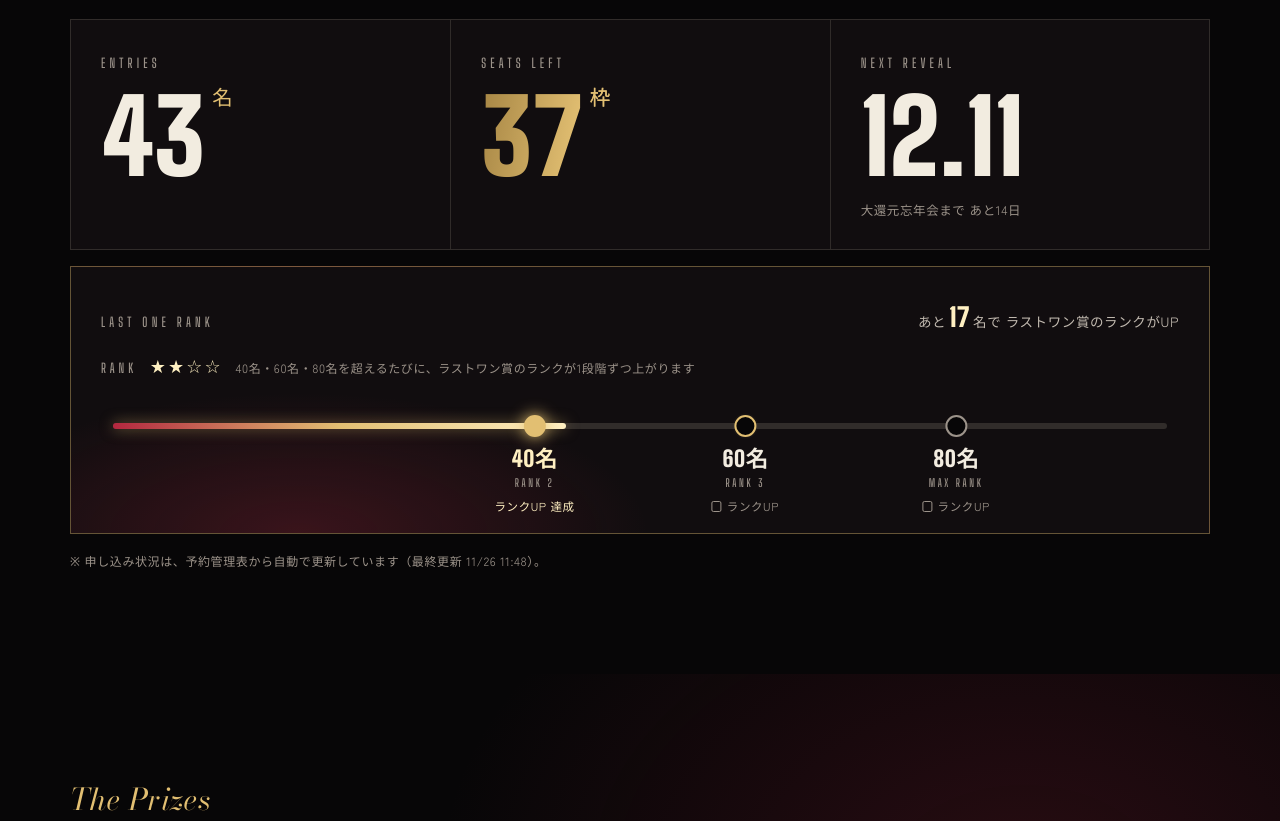
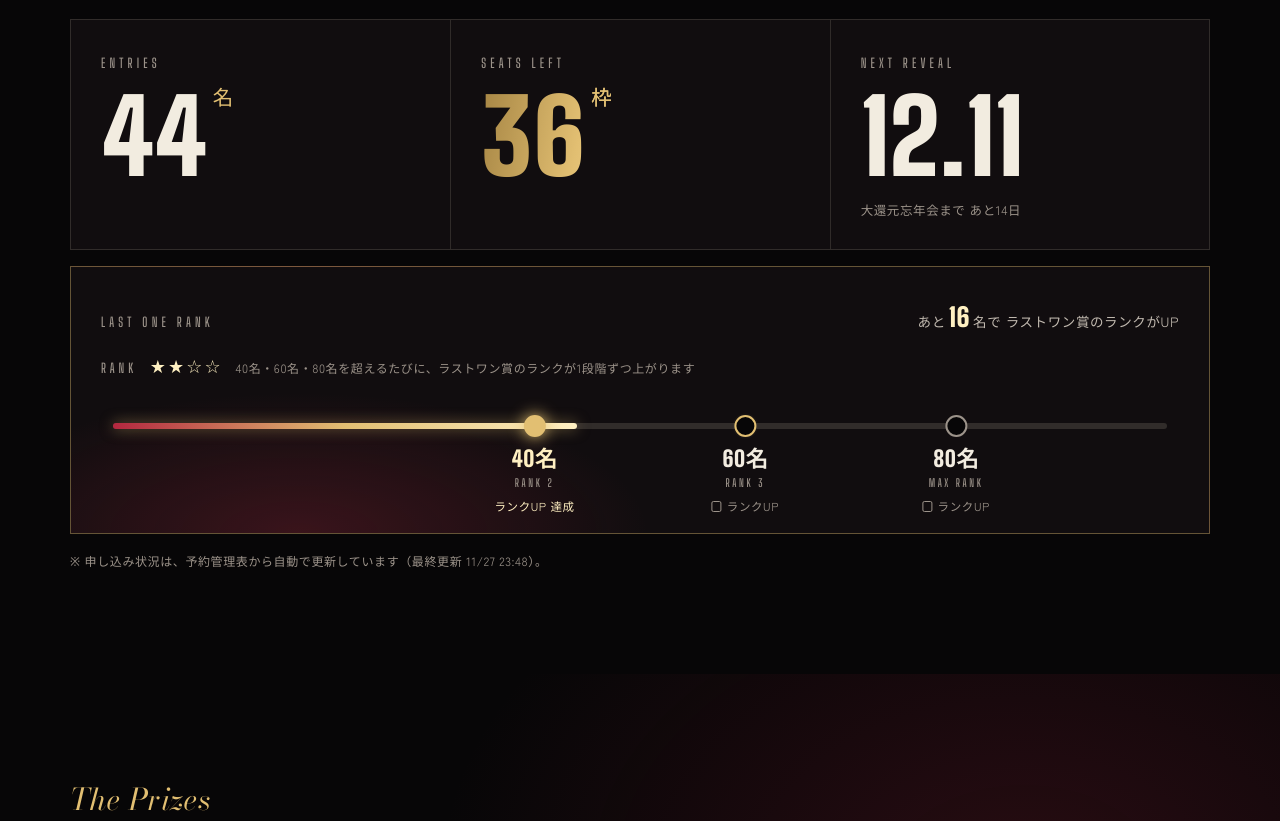
Before and after one commit to mozalink0001-lgtm/bonenkai2026, a plain HTML site: page index.html in a window 1280 px wide. Shown: the part 1248-2069 px from the top of the page. Drawn offline with nearby package versions, Linux system fonts and the light colour scheme; a web font is replaced by a local one.

Commit message:
申し込み人数を44名に更新
Co-Authored-By: Claude Opus 5.5 <noreply@anthropic.com>
Claude-Session: https://claude.ai/code/session_01WKBzcfV5RtaoUxEUigUVZC

```diff
--- a/index.html
+++ b/index.html
@@ -817,7 +817,7 @@ footer .wrap{display:flex;justify-content:space-between;gap:12px;flex-wrap:wrap;
 <script>
 (function(){
   // 申し込み人数：予約管理表（イベント別集計・イベントID 261204）の予約数。定期タスクが定期的に書き換える
-  var LIVE = { entries: 43, capacity: 80, max: 100, prizes: 20, updated: '2026-11-26T20:48' };
+  var LIVE = { entries: 44, capacity: 80, max: 100, prizes: 20, updated: '2026-11-28T08:48' };
 
   var EVENT = new Date('2026-12-11T19:30:00+09:00');
   var DEADLINE = new Date('2026-11-30T23:59:59+09:00');
```
